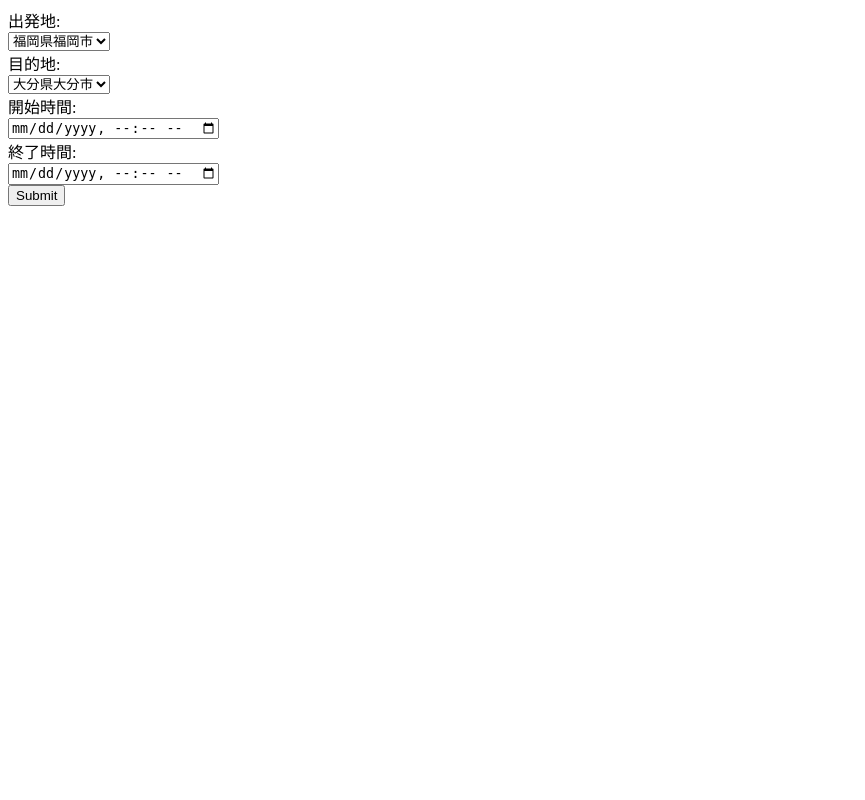
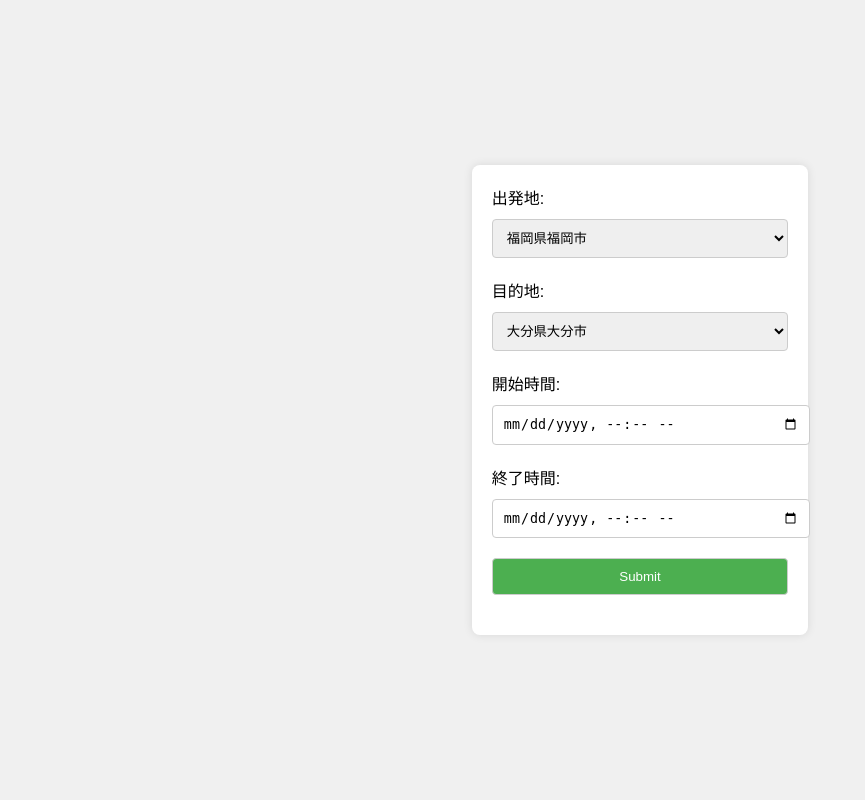
Before and after one commit to yshr-926/input_googlecal, a Flask app: page / in a window 1280 px wide. Shown: the whole page, without its empty margins (0-865 px from the left). Run offline with Flask 3, Linux system fonts and the light colour scheme.

Commit message:
Fix app.py index.html

```diff
--- a/app.py
+++ b/app.py
@@ -17,7 +17,7 @@ def index():
             'summary': f'Travel from {origin} to {destination}',
             'start': {
 
-                # 形式：YYYY-MM-DDTHH:MM:SS+09:00
+                # 形式：YYYY-MM-DDTHH:MM:SS
                 'dateTime': start_time,
                 'timeZone': 'Asia/Tokyo',
             },
@@ -28,9 +28,9 @@ def index():
         }
 
         service = get_calendar_service()
-        service.events().insert(calendarId='primary', body=event).execute()
+        created_event = service.events().insert(calendarId='primary', body=event).execute()
 
-        return 'Event created!'
+        return f'Event created! Check it at <a href="{created_event.get("htmlLink")}">here</a>'
 
     return render_template('index.html')
 
--- a/templates/index.html
+++ b/templates/index.html
@@ -2,25 +2,66 @@
 <html>
 <head>
     <title>Travel Event</title>
+    <style>
+        body {
+            font-family: Arial, sans-serif;
+            margin: 0;
+            padding: 0;
+            display: flex;
+            justify-content: center;
+            align-items: center;
+            height: 100vh;
+            background-color: #f0f0f0;
+        }
+        form {
+            background-color: #fff;
+            padding: 20px;
+            border-radius: 8px;
+            box-shadow: 0px 0px 10px 0px rgba(0,0,0,0.1);
+        }
+        label {
+            display: block;
+            margin-bottom: 10px;
+        }
+        input, select {
+            width: 100%;
+            padding: 10px;
+            margin-bottom: 20px;
+            border-radius: 4px;
+            border: 1px solid #ccc;
+        }
+        input[type="submit"] {
+            background-color: #4CAF50;
+            color: white;
+            cursor: pointer;
+        }
+        input[type="submit"]:hover {
+            background-color: #45a049;
+        }
+    </style>
 </head>
 <body>
     <form method="POST">
-        <label for="origin">出発地:</label><br>
+        <label for="origin">出発地:</label>
         <select id="origin" name="origin">
-            <option value="Fukuoka_Fukuoka">福岡県福岡市</option>
-            <option value="Fukuoka_Iiduka">福岡県飯塚市</option>
-            <option value="Oita_Beppu">大分県別府市</option>
+            <option value="福岡県福岡市">福岡県福岡市</option>
+            <option value="福岡県飯塚市">福岡県飯塚市</option>
+            <option value="大分県別府市">大分県別府市</option>
             <!-- 他のオプションを追加することも可能です -->
-        </select><br>
-        <label for="destination">目的地:</label><br>
-        <select id="origin" name="origin">
-            <option value="Oita_Oita">大分県大分市</option>
+        </select>
+
+        <label for="destination">目的地:</label>
+        <select id="destination" name="destination">
+            <option value="大分県大分市">大分県大分市</option>
             <!-- 他のオプションを追加することも可能です -->
-        </select><br>
-        <label for="start_time">開始時間:</label><br>
-        <input type="datetime-local" id="start_time" name="start_time"><br>
-        <label for="end_time">終了時間:</label><br>
-        <input type="datetime-local" id="end_time" name="end_time"><br>
+        </select>
+
+        <label for="start_time">開始時間:</label>
+        <input type="datetime-local" id="start_time" name="start_time">
+
+        <label for="end_time">終了時間:</label>
+        <input type="datetime-local" id="end_time" name="end_time">
+
         <input type="submit" value="Submit">
     </form>
 </body>
```
